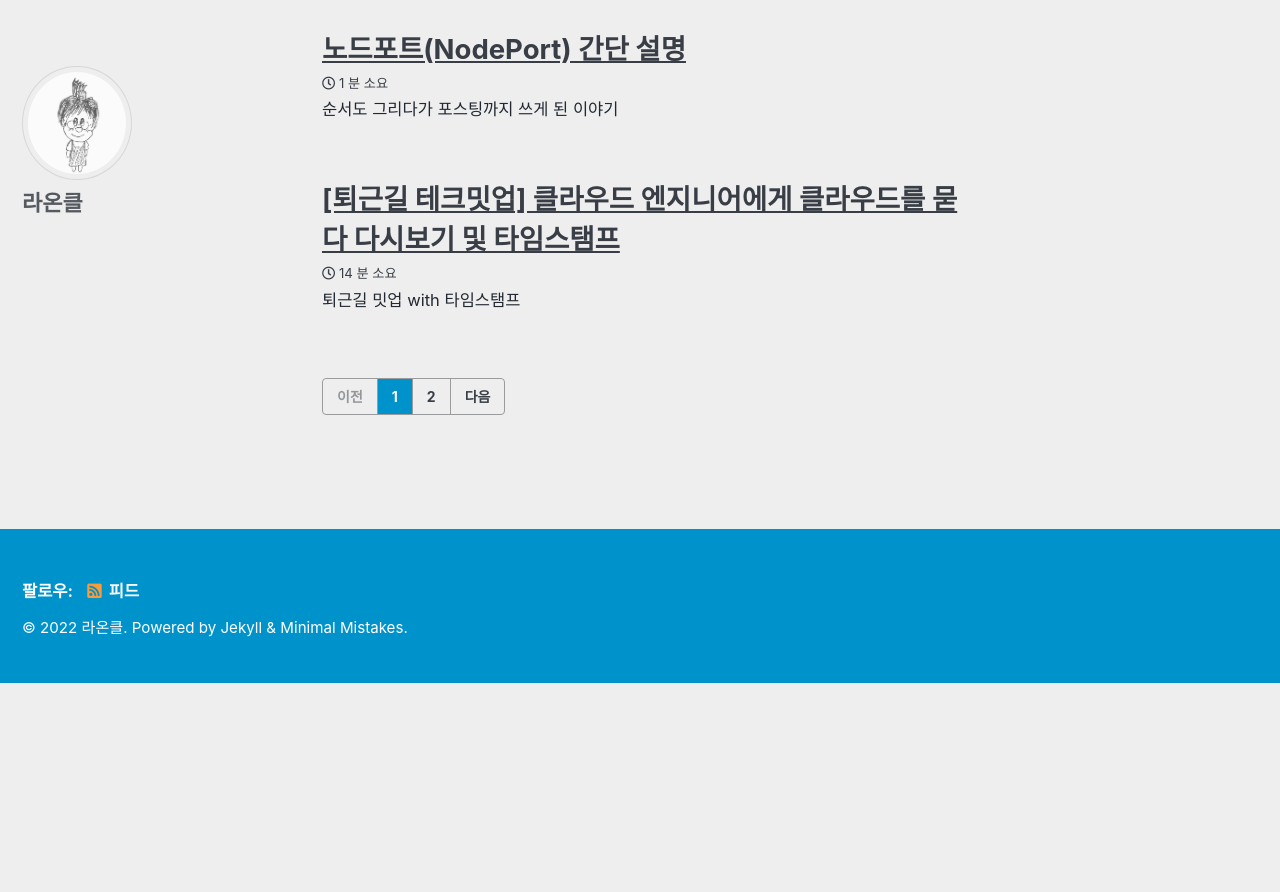
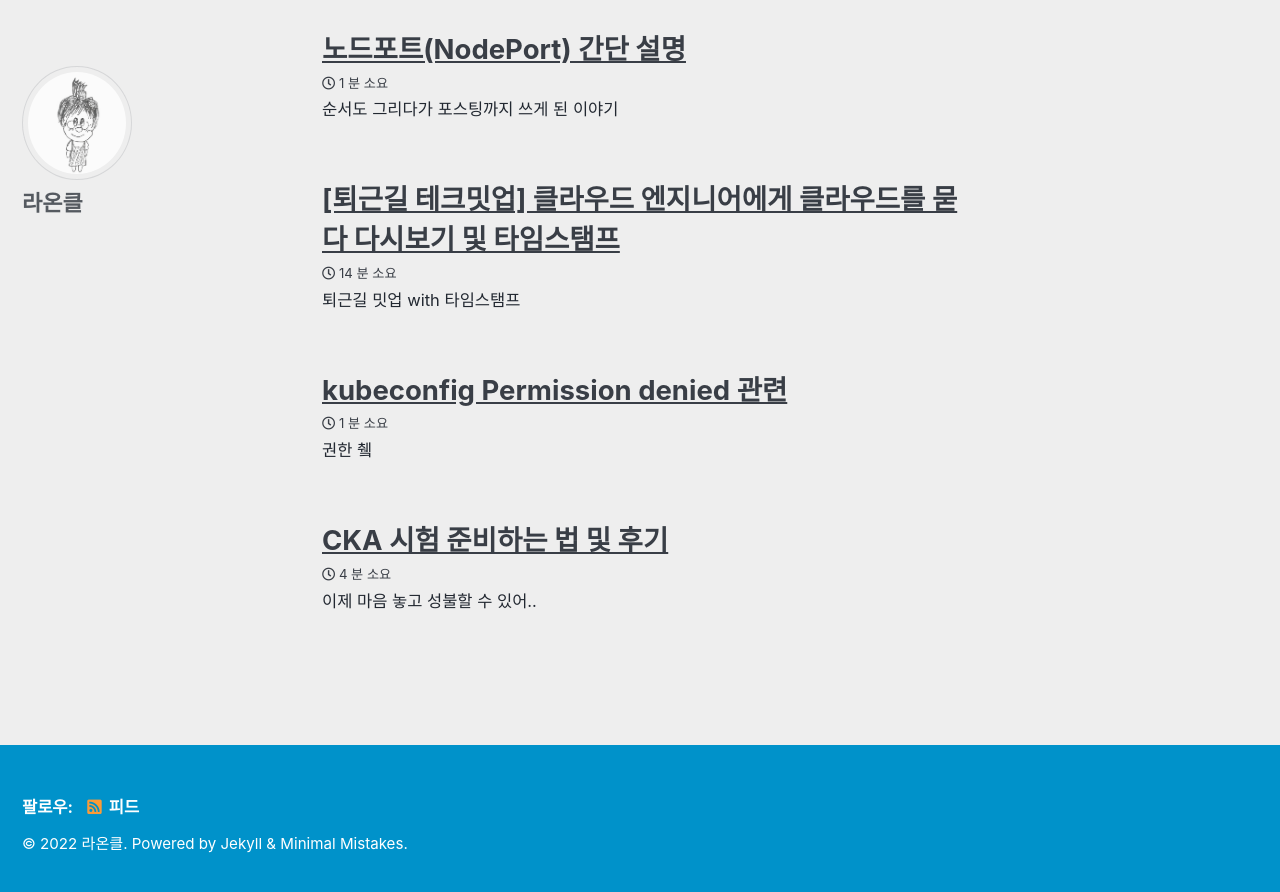
Before and after one commit to lifeoncloud/lifeoncloud.github.io, a Jekyll site: the page built from index.html, in a window 1280 px wide and 900 px high, scrolled down 660 px. Shown: the top 892 px of the window. Built offline with Jekyll 4.4.1, drawn with Linux system fonts in a browser that asks for light colours; cached includes are drawn as plain includes; the list of posts is cut into pages by our own code; comment, search, counter and statistics services are not loaded; before the commit the page ends 1343 px from its top, so only the background shows below that; some of the changed lines change nothing that is shown.

Commit message:
CKA 합격 후기 포스팅 생성

````diff
--- a/_config.yml
+++ b/_config.yml
@@ -218,7 +218,7 @@ sass:
 
 # Outputting
 permalink: /:categories/:title/
-paginate: 5 # amount of posts to show
+paginate: 10 # amount of posts to show
 paginate_path: /page:num/
 timezone: Asia/Seoul
 
--- /dev/null
+++ b/_posts/2022-09-19-cka.md
@@ -0,0 +1,232 @@
+---
+title:  "CKA 시험 준비하는 법 및 후기"
+excerpt: "이제 마음 놓고 성불할 수 있어.."
+
+categories: k8s
+tags: [Kubernetes]
+
+header:
+  teaser: "/assets/images/k8s/220919-cka-soojin.png"
+
+toc: true
+toc_sticky: true
+comments: true
+
+date: 2021-09-19
+last_modified_at: 2022-07-10
+---
+![CKA 자격증 사진](/assets/images/k8s/220919-cka-soojin.png)
+오랜 준비 끝에 Certified Kubernetes Administrator(이하 CKA)시험에 합격했습니다.
+
+
+## 시험 이야기
+
+### 시험 링크
+
+시험 가이드 : [Important Instructions: CKA and CKAD - T&C DOC](https://docs.linuxfoundation.org/tc-docs/certification/tips-cka-and-ckad){:target="_blank"}
+
+시험 예약하는 곳 : [Certified Kubernetes Administrator (CKA) Exam | Linux Foundation](https://training.linuxfoundation.org/certification/certified-kubernetes-administrator-cka/){:target="_blank"}
+
+시험 범위 : [cncf/curriculum: 📚Open Source Curriculum for CNCF Certification Courses](https://github.com/cncf/curriculum){:target="_blank"}
+
+
+### 시험 특징
+
+
+#### 온라인 시험
+
+온라인 시험이란 말은 곧 **신분증으로 여권을 준비해야 한다**는 뜻입니다.
+
+여권이면 1분만에 끝나는 ID확인이 여권이 없으니까 "North Korea?"질문부터 시작해서 주민등록증과 온갖 신용카드들을 동원해야 했습니다. 😇
+
+ID 확인이 끝나면, 카메라가 달린 노트북을 들고 시험 장소의 사면, 책상 위, 책상 아래를 비춥니다.
+
+
+#### 시험 환경
+
+[https://youtu.be/9UqkWcdy140](https://youtu.be/9UqkWcdy140){:target="_blank"}
+
+context : 각 문제마다 context를 세팅해야 합니다. context 세팅하는 명령어는 문제 위에 명시되어 있습니다.
+
+weight : 각 문제의 가중치도 문제 상단에 나와있습니다. 주로 4%, 7%, 13% 로 난이도가 표현되어 있었습니다.
+
+메모장 : 시험 환경 우측 상단에 notepad 버튼이 있어서, 에디터 용도로 사용할 수 있습니다.
+
+create 문제가 나오면 다음과 같이 진행했습니다.
+
+
+1. 공식 문서에서 blueprint를 복사한다.
+2. 메모장에 붙여넣고 편집한다.
+3. 편집한 내용을 yaml파일로 만들고 kubectl apply -f 명령어로 생성한다.
+
+채팅 : ID확인 이후에 시험시간이 얼마 안 남으면 프록터가 15분, 5분 남았다고 채팅으로 알려줍니다.
+
+Flag : 문제 하단에 모르면 일단 표시해두고 다음에 다시 볼 수 있도록 표시하는 [flag]버튼이 있습니다. flag를 표기하면 문제 목록에 깃발 아이콘이 나타납니다. 문제를 풀었으면 [I'm satisfied with ..] 버튼을 클릭합니다.
+
+
+#### 100% 핸즈온
+
+다른 클라우드 자격증 시험 처럼 사지선다 그런거 없습니다.
+
+처음부터 끝까지 핸즈온으로만 진행됩니다. (눈으로만 공부하면 떨어진다는 뜻)
+
+
+#### 오픈북과 북마크
+
+시험 중에는 브라우저 탭이 총 두개 허용됩니다. 하나는 시험 환경 탭, 하나는 쿠버네티스 공식 문서입니다.
+
+Discussion페이지는 열람이 불가합니다.
+
+
+
+가능
+* [https://kubernetes.io/docs/](https://kubernetes.io/docs/){:target="_blank"}
+* [https://kubernetes.io/blog/](https://kubernetes.io/blog/){:target="_blank"}
+* [https://kubernetes.io/ko/docs/](https://kubernetes.io/ko/docs/){:target="_blank"}
+* [https://github.com/kubernetes/](https://github.com/kubernetes/){:target="_blank"}
+
+불가능
+* [https://discuss.kubernetes.io/](https://discuss.kubernetes.io/t/kubernetes-unable-to-connect-to-the-server-eof/10227){:target="_blank"}
+
+시험 중에 문서 검색하다가 실수로 discussion을 클릭하지 않도록 유의하세요.
+![k8s 검색 결과 중 discussion](/assets/images/k8s/220919-cka-discussion.png)
+
+오픈북이기 때문에, 북마크 기능을 활용할 수 있습니다.
+
+아래는 차례대로 제 최애, 차애 북마크입니다.
+1. [kubectl Cheat Sheet](https://kubernetes.io/docs/reference/kubectl/cheatsheet/){:target="_blank"}
+2. [kubectl Reference Docs](https://kubernetes.io/docs/reference/generated/kubectl/kubectl-commands){:target="_blank"}
+
+***
+220710 update)
+2022년 6월 25일부터 시험 환경이 PSI로 개편되면서, 더이상 북마크 기능은 사용할 수 없게 되었습니다.
+참고 : [https://training.linuxfoundation.org/bridge-migration-2021/](https://training.linuxfoundation.org/bridge-migration-2021/){:target="_blank"}
+***
+
+#### 시험 시간, 커트라인, Retake
+
+2021년 10월 기준 시험 시간은 총 2시간이며, 합격 커트라인은 66점입니다.
+
+불합격시, 점수 통보 메일(Your score for the CKA Exam & How to Claim your Retake) 본문에 retake 안내 링크가 들어있습니다.
+
+My Portal에도 [Free Retake] 버튼이 활성화 되어있습니다.
+
+
+#### 브라우저 이슈
+
+주로 Chrome 브라우저를 사용합니다.
+
+첫 시험에서 제 크롬 브라우저에서 제대로 시험 환경이 돌지 않아 보다못한 proctor가 결국 “..Vivaldi 브라우저 설치해서 거기서 다시 들어오세요” 라고 지시했고, vivaldi 라는 생전 처음 들어보는 브라우저에서 시험을 진행하게 되었습니다.
+
+결과적으로 제가 크롬 브라우저에 세팅해둔 북마크는 하나도 못 썼어요😄🔫
+
+심지어 화면 좌측에 사파리 즐겨찾기같은 탭 하나 더 열려서 화면 가로 비율이 또 줄었는데, 뭐 잘못 건드려서 시험 종료될까봐 그대로 봤습니다. 너무 힘들었네요.😭
+
+팁: 혹시 위와같은 상황이 걱정되시는 분은 vivaldi 브라우저 설치 후, 북마크 세팅해두시면 좋을 듯 합니다.
+
+vivaldi 브라우저 : [https://vivaldi.com/](https://vivaldi.com/){:target="_blank"}
+
+
+#### 쉬는시간
+
+시험 도중에 쉬는시간을 가질 수 있습니다.
+
+시험 시작전 proctor가 중간에 쉬는시간을 가질 수 있다고 설명합니다.
+
+쉬는시간을 요청하려면 시험 화면 우측 상단에 ‘Request Breaktime’버튼을 클릭하면 됩니다.
+
+그럼 시험 화면이 가려지고 쉬는시간을 가질 수 있습니다.
+
+**물론 쉬는시간에도 시험 시간은 그대로 흘러갑니다🤪**
+
+제 경우, 노트북 배터리가 얼마 안 남았다고 경고창이 나와서 시험을 중단하고 충전기를 가져와야할 상황이 발생했습니다.
+
+저는 proctor에게 “지금 화면에 배터리 경고창 보이죠? 얼른 충전기 가져오겠습니다ㅠㅠ 쉬는시간 요청하고 싶습니다.”라고 먼저 허락 구한 뒤 ‘Request Breaktime’버튼을 클릭했습니다.
+
+
+### 시험 팁 (Alias, 자동 완성)
+
+[https://kubernetes.io/docs/reference/kubectl/cheatsheet/#kubectl-autocomplete](https://kubernetes.io/docs/reference/kubectl/cheatsheet/#kubectl-autocomplete){:target="_blank"}
+
+Cheat Sheet 최상단에 있는 자동완성이랑 alias입니다.
+
+**시험이든, 실습이든 핸즈온 맨 처음에 설정해두시는걸 권장합니다. 그게 편합니다.**
+
+[최근에 Linux Fondation에서 공개된 시험 환경 영상](https://youtu.be/9UqkWcdy140){:target="_blank"} 에서도 kubectl이 아니라 k라고 쓸 정도로 많이 쓰더라고요 :)
+
+~~한번 써보면 너무 편해서 다신 예전으로 돌아가지 못하는.. 유튜브 프리미엄과도 같은 존재~~
+
+```bash
+source &lt;(kubectl completion bash)
+echo "source &lt;(kubectl completion bash)" >> ~/.bashrc
+alias k=kubectl
+complete -F __start_kubectl k
+```
+
+(따로 메모장에 적어두고 핸즈온 연습할 때 복붙하세요)
+
+
+## 시험 준비방법
+
+
+### 개념 공부
+
+개념 공부는 여러 리소스들의 도움을 많이 받았습니다. ~~입문자에게 공식 문서는 너무 어려워요~~
+
+
+
+* 전체적인 그림 익히기:
+  * [컨테이너 인프라 환경 구축을 위한 쿠버네티스/도커](https://www.aladin.co.kr/shop/wproduct.aspx?ItemId=273111259)
+  * [가시다님의 DKOS 스터디](https://www.notion.so/DKOS-Docker-K8s-Online-Study-a92c52e0f8b14db082d5cdbf30b9540a)
+  * [쉽게 시작하는 쿠버네티스(v1.20)](https://www.inflearn.com/course/%EC%BF%A0%EB%B2%84%EB%84%A4%ED%8B%B0%EC%8A%A4-%EC%89%BD%EA%B2%8C%EC%8B%9C%EC%9E%91/)
+* 시험 준비하는 법 : [CKA(공인 쿠버네티스 관리자) 잘 준비하는 법](https://www.inflearn.com/course/%EA%B3%B5%EC%9D%B8-%EC%BF%A0%EB%B2%84%EB%84%A4%ED%8B%B0%EC%8A%A4-%EA%B4%80%EB%A6%AC%EC%9E%90/dashboard)
+* 공식 문서보다 더 쉬운 상세설명(예: Netwok policy) : [핵심만 콕! 쿠버네티스](https://www.aladin.co.kr/shop/wproduct.aspx?ItemId=250937523&start=slayer)
+
+
+### 핸즈온 연습
+
+#### 유데미
+
+핸즈온 연습은 CKA 후기마다 언급되는 [Udemy &lt;Certified Kubernetes Administrator (CKA) with Practice Tests>강의](https://www.udemy.com/course/certified-kubernetes-administrator-with-practice-tests/ ){:target="_blank"} 를 활용했습니다. 유데미는 거의 상시 할인이기 때문에 1만원대 금액을 주고 구입했습니다.
+
+이 유데미 강의에 목차 중 '24. Accessing the Labs'에서 [kodekloud의 &lt;Labs – Certified Kubernetes Administrator with Practice Tests>실습](https://kodekloud.com/courses/labs-certified-kubernetes-administrator-with-practice-tests/){:target="_blank"} 쿠폰을 제공합니다. 50개가 넘는 실습 리소스를 제공하는데, 여기서 많은 연습을 할 수 있습니다.
+
+
+#### killer.sh
+
+CKA 합격 후기마다 언급되는 killer.sh는 CKA, CKAD, CKS exam simulator 사이트입니다.
+
+자세한 내용은 아래 포스팅을 참고하세요.
+
+[https://lifeoncloud.kr/k8s/killersh/](https://lifeoncloud.kr/k8s/killersh/){:target="_blank"}
+
+
+## 후기
+![참 힘들고 긴 시간이었지](/assets/images/k8s/220919-cka-is-so-hard.png "참 힘들고 긴 시간이었지")
+
+
+남들은 단기간에 붙는다는 시험에 떨어지고 나니, 정말 얼마나 스스로가 창피하고 미웠는지 모릅니다. 공부 리소스도 많은 상황이라서 '나는 줘도 못 먹는 사람이 아닐까….' 하는 생각도 들고, 나중에 되서는 CKA시험 준비도 회피하고 있더라고요.
+
+근데 결론은.. 제가 넣은 인풋 양이 적어서 그런 거였습니다.
+
+그저 터무니 없이 인풋 양이 적었고, 열심히 한 줄 알았지만 제가 열심히 안 해서 떨어진 거였어요.
+
+이것 저것 일 벌리면서 선택과 집중을 못한 잘못도 컸고요.
+
+이래저래 맘고생도 했지만, 반성도 많이 하게 된 시험이었습니다.
+
+오랜 기간 참 많이도 징징거렸는데 저 손절 안 하고 기다려준 제 지인 분들께 미안하고 감사합니다.
+
+아래는 감사한 분들입니다!
+
+첫번째로 부족함 많은 제게 조언, 응원을 아끼지 않으신 [조훈](https://sysnet4admin.blogspot.com/){:target="_blank"} 님
+
+두번째로 좌절에 빠진 저를 정신 번쩍 들게 해주시고 기다려주신 [linuxer](https://linuxer.name){:target="_blank"} 님
+
+세번째로 CKA 공부방법을 아낌없이 알려주신 ESY님
+
+마지막으로 최고의 쿠버네티스 스터디인 [DKOS](https://www.notion.so/DKOS-Docker-K8s-Online-Study-a92c52e0f8b14db082d5cdbf30b9540a){:target="_blank"} 에 참여할 수 있도록 허락해주신 [가시다](https://www.notion.so/gasidaseo/CloudNet-Blog-c9dfa44a27ff431dafdd2edacc8a1863){:target="_blank"} 님께 진심으로 감사 인사드립니다.
+
+역시 공부 잘하는 분들이 주변에 계신다는건 확실한 복이네요.
+
+직간접적으로 도움 주신 모든 분들께 감사합니다!
````
Also changed, not shown: assets/images/k8s/220919-cka-discussion.png (added), assets/images/k8s/220919-cka-is-so-hard.png (added), assets/images/k8s/220919-cka-soojin.png (added), 2 other files.
